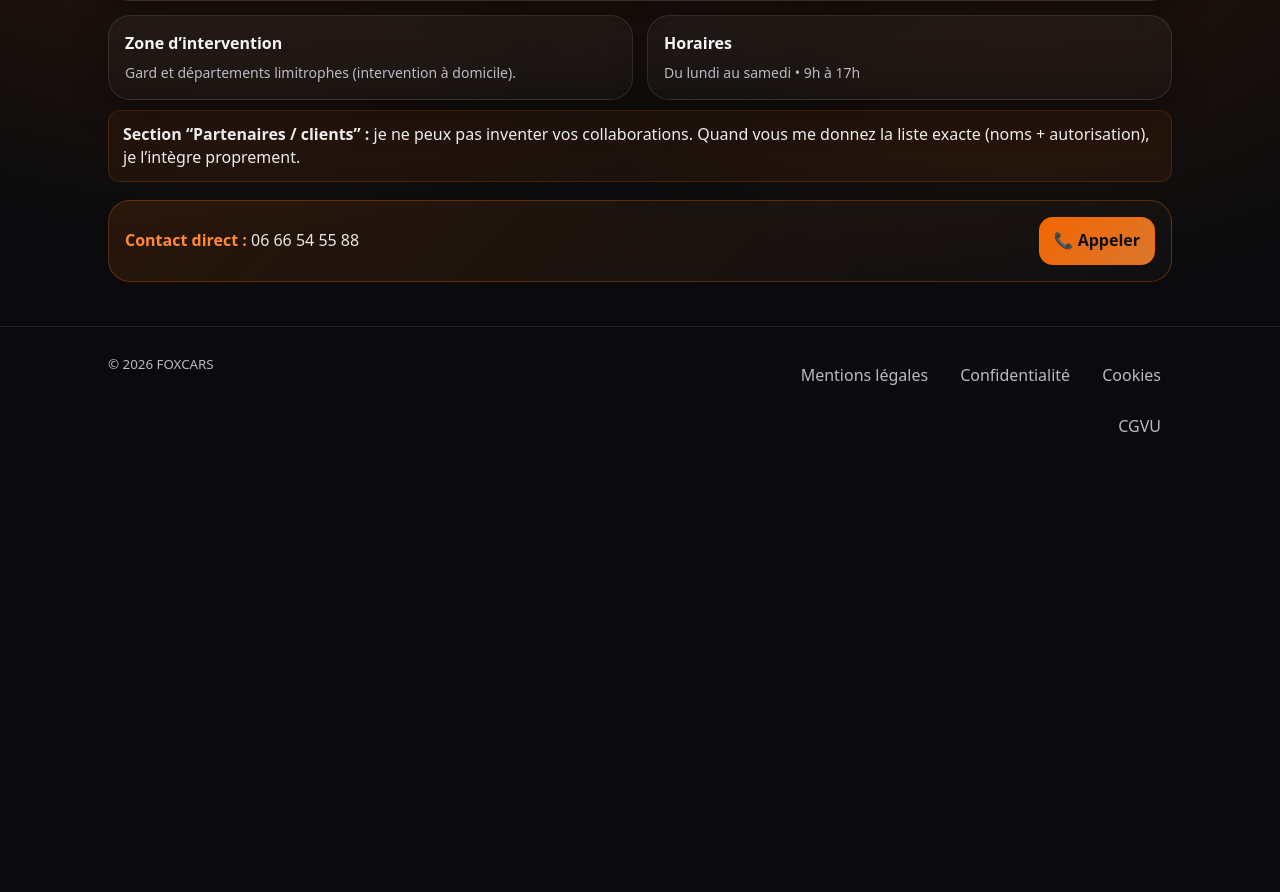
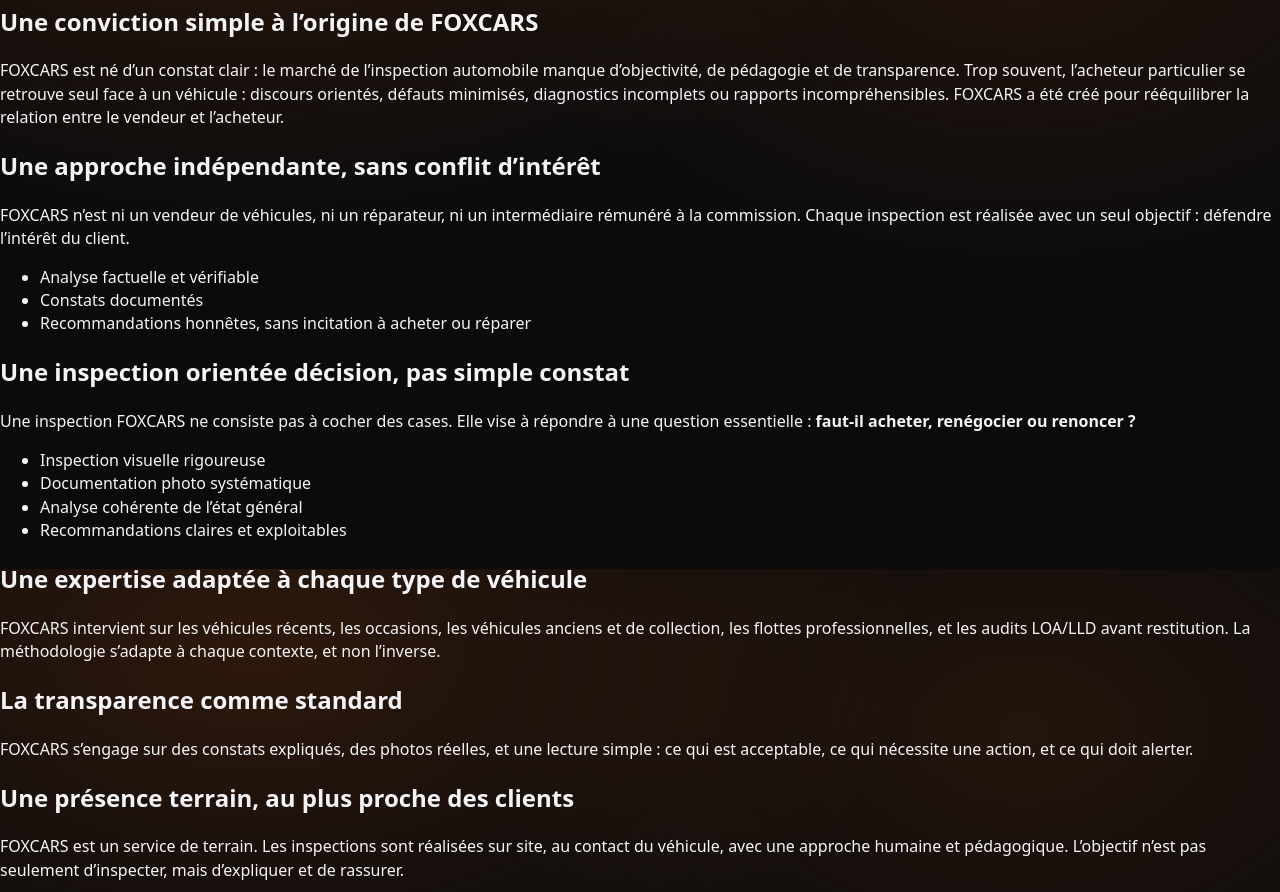
Before and after one commit to foxcarsinpect/foxcars.fr, a plain HTML site: page a-propos.html in a window 1280 px wide. Shown: the part 231-1123 px from the top of the page. Before the commit the page ends 800 px from the top, so only its background shows below. Drawn offline with Linux system fonts and the light colour scheme.

Commit message:
Update a-propos.html

```diff
--- a/a-propos.html
+++ b/a-propos.html
@@ -25,41 +25,72 @@
   </header>
 
   <main class="section">
-    <div class="container">
-      <div class="sectionHead">
-        <h2>À propos</h2>
-        <p>FOXCARS : un service d’inspection pensé pour décider vite et juste.</p>
-      </div>
+    <section class="page-head">
+  <h1>L’histoire de FOXCARS</h1>
+  <p class="lead">
+    Une inspection automobile indépendante, pensée pour décider : acheter, renégocier ou renoncer.
+  </p>
+</section>
 
-      <div class="card">
-        <h3>Positionnement</h3>
-        <p>
-          Inspection automobile indépendante, orientée “preuve + action”.
-          Vous repartez avec un état factuel et des recommandations concrètes.
-        </p>
-      </div>
+<section class="content">
+  <h2>Une conviction simple à l’origine de FOXCARS</h2>
+  <p>
+    FOXCARS est né d’un constat clair : le marché de l’inspection automobile manque d’objectivité,
+    de pédagogie et de transparence. Trop souvent, l’acheteur particulier se retrouve seul face à un
+    véhicule : discours orientés, défauts minimisés, diagnostics incomplets ou rapports incompréhensibles.
+    FOXCARS a été créé pour rééquilibrer la relation entre le vendeur et l’acheteur.
+  </p>
 
-      <div class="grid2" style="margin-top:14px">
-        <div class="card">
-          <h3>Zone d’intervention</h3>
-          <p>Gard et départements limitrophes (intervention à domicile).</p>
-        </div>
-        <div class="card">
-          <h3>Horaires</h3>
-          <p>Du lundi au samedi • 9h à 17h</p>
-        </div>
-      </div>
+  <h2>Une approche indépendante, sans conflit d’intérêt</h2>
+  <p>
+    FOXCARS n’est ni un vendeur de véhicules, ni un réparateur, ni un intermédiaire rémunéré à la commission.
+    Chaque inspection est réalisée avec un seul objectif : défendre l’intérêt du client.
+  </p>
+  <ul>
+    <li>Analyse factuelle et vérifiable</li>
+    <li>Constats documentés</li>
+    <li>Recommandations honnêtes, sans incitation à acheter ou réparer</li>
+  </ul>
 
-      <div class="notice">
-        <b>Section “Partenaires / clients” :</b> je ne peux pas inventer vos collaborations.
-        Quand vous me donnez la liste exacte (noms + autorisation), je l’intègre proprement.
-      </div>
+  <h2>Une inspection orientée décision, pas simple constat</h2>
+  <p>
+    Une inspection FOXCARS ne consiste pas à cocher des cases. Elle vise à répondre à une question essentielle :
+    <strong>faut-il acheter, renégocier ou renoncer ?</strong>
+  </p>
+  <ul>
+    <li>Inspection visuelle rigoureuse</li>
+    <li>Documentation photo systématique</li>
+    <li>Analyse cohérente de l’état général</li>
+    <li>Recommandations claires et exploitables</li>
+  </ul>
 
-      <div class="banner">
-        <p><b>Contact direct :</b> 06 66 54 55 88</p>
-        <a class="btn primary" href="tel:0666545588">📞 Appeler</a>
-      </div>
-    </div>
+  <h2>Une expertise adaptée à chaque type de véhicule</h2>
+  <p>
+    FOXCARS intervient sur les véhicules récents, les occasions, les véhicules anciens et de collection,
+    les flottes professionnelles, et les audits LOA/LLD avant restitution. La méthodologie s’adapte à chaque contexte,
+    et non l’inverse.
+  </p>
+
+  <h2>La transparence comme standard</h2>
+  <p>
+    FOXCARS s’engage sur des constats expliqués, des photos réelles, et une lecture simple :
+    ce qui est acceptable, ce qui nécessite une action, et ce qui doit alerter.
+  </p>
+
+  <h2>Une présence terrain, au plus proche des clients</h2>
+  <p>
+    FOXCARS est un service de terrain. Les inspections sont réalisées sur site, au contact du véhicule,
+    avec une approche humaine et pédagogique. L’objectif n’est pas seulement d’inspecter, mais d’expliquer et de rassurer.
+  </p>
+
+  <div class="quote-box">
+    <p>
+      <strong>FOXCARS n’aide pas à vendre des véhicules.<br>
+      FOXCARS aide à prendre la bonne décision.</strong>
+    </p>
+  </div>
+</section>
+
   </main>
 
   <footer class="footer">
```
